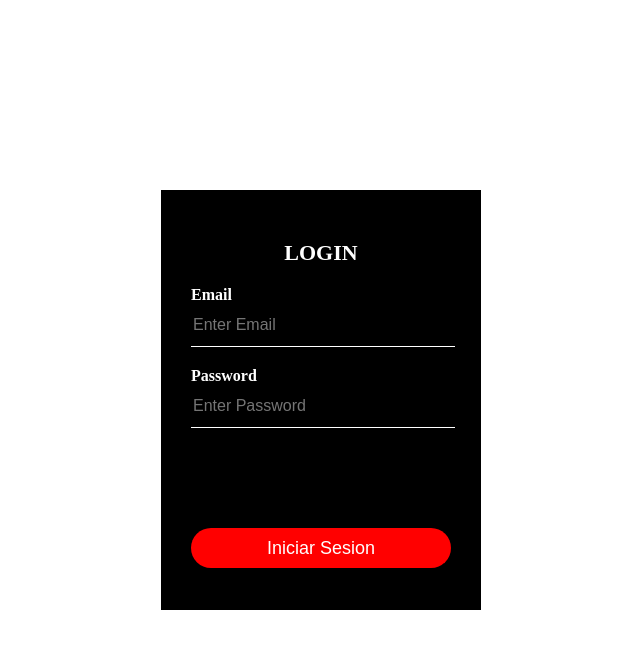
After one commit to JorgeC22/Principal, a Flask app: template PythonLogin/templates/login.html in a window 1280 px wide. The commit adds this page. Shown: the top 649 px of the page, without its empty margins (319-959 px from the left). Run offline with Flask 2, Linux system fonts and the light colour scheme; the template is opened without the code that fills it, so the values that code supplies are empty.

Commit message:
Login Python mejorado

```diff
--- a/PythonLogin/app.py
+++ b/PythonLogin/app.py
@@ -3,32 +3,31 @@ from controlador import mostrar, login_user
 from flask import jsonify
 
 app = Flask(__name__)
+app.secret_key = 'dont tell anyone'
 
 
 @app.route("/")
 def inicio():
-    return render_template('table.html')
+    #flash('Mensaje de prueba!')
+    return render_template('login.html')
 
-@app.route("/read/<empresa>")
-def read(empresa):
+@app.route("/info/<empresa>")
+def info(empresa):
     data = mostrar(empresa)
     #lef = jsonify(data)
     #data = {"name": "jorge","edad": 22}
-    #return render_template('table.html', dpeliculas=lef)
-    return data
-
+    return render_template('table.html', pelis=data)
+    #return data
 
 @app.route("/login", methods = ['POST'])
 def login():
     if request.method == 'POST':
-        firma = login_user(request.form['correo'],request.form['pssd'])
-        if firma['bandera'] == "true":
-            return redirect('/read/'+firma['empresa'] )
+        credenciales = login_user(request.form['correo'],request.form['password'])
+        if credenciales['acceso'] == "true":
+            return redirect('/info/'+credenciales['empresa'] )
         else:
-            #flash("Mensaje de prueba")
-            return "Error: El correo o contraseña son erroneos."
-            #return redirect(url_for('inicio'))
-            #return render_template('/', error=mess)
+            flash("Error: El correo o contraseña son erroneos")
+            return redirect('/')
 
 
 if __name__== "__main__":
--- /dev/null
+++ b/PythonLogin/static/estilos_login.css
@@ -0,0 +1,72 @@
+body{
+  margin: 0;
+  padding: 0;
+}
+
+.loginbox {
+  width: 320px;
+  height: 420px;
+  background: black;
+  color: white;
+  top: 50%;
+  left: 50%;
+  position: absolute;
+  transform: translate(-50%, -50%);
+  box-sizing: border-box;
+  padding: 50px 30px;
+}
+
+h1 {
+  margin: 0;
+  padding: 0 0 20px;
+  text-align: center;
+  font-size: 22px;
+}
+
+.loginbox p{
+  margin: 0;
+  padding: 0;
+  font-weight: bold;
+}
+
+.loginbox .msg_error{
+  margin: 0;
+  padding: 0;
+  font-weight: bold;
+  height: 50px;
+}
+
+.loginbox input{
+  width: 100%;
+  margin-bottom: 20px;
+}
+
+.loginbox input[type="text"], input[type="password"]
+{
+  border: None;
+  border-bottom: 1px solid white;
+  background: transparent;
+  outline: None;
+  height: 40px;
+  color: white;
+  font-size: 16px;
+}
+
+.loginbox input[type="submit"]
+{
+  border: none;
+  outline: none;
+  height: 40px;
+  background: red;
+  color: white;
+  font-size: 18px;
+  border-radius: 20px;
+  margin-top: 30px;
+}
+
+.loginbox input[type="submit"]:hover
+{
+  cursor: pointer;
+  background: white;
+  color: red;
+}
--- /dev/null
+++ b/PythonLogin/templates/login.html
@@ -0,0 +1,43 @@
+<!DOCTYPE html>
+<html lang="en" dir="ltr">
+  <head>
+    <meta charset="utf-8">
+    <title>Login</title>
+    <link rel="stylesheet" href="{{url_for('static', filename='estilos_login.css')}}">
+  </head>
+  <body>
+
+    <div class="loginbox">
+      <h1>LOGIN</h1>
+      <form class="" action="http://localhost:5000/login" method="POST">
+        <p>Email</p>
+        <input type="text" name="correo" value="" placeholder="Enter Email">
+        <p>Password</p>
+        <input type="password" name="password" value="" placeholder="Enter Password">
+        {% with messages = get_flashed_messages() %}
+          {% if messages %}
+            {% for message in messages %}
+              <p class="msg_error">{{message}}</p>
+            {% endfor %}
+          {% else %}
+            <p class="msg_error"></p>
+          {% endif %}
+        {% endwith %}
+        <input type="submit" name="" value="Iniciar Sesion">
+      </form>
+    </div>
+
+    <!--<h1>Login</h1>
+    <form action="http://localhost:5000/login" method="POST">
+      <label>correo</label>
+      <input type="text" name="correo" value="">
+      <label>password</label>
+      <input type="text" name="pssd" value="">
+
+      <input type="submit" name="" value="Iniciar Sesion">
+    </form>
+
+
+-->
+  </body>
+</html>
```
Also changed, not shown: PythonLogin/controlador.py (+7 -7 lines), PythonLogin/templates/table.html (+15 -18 lines).
